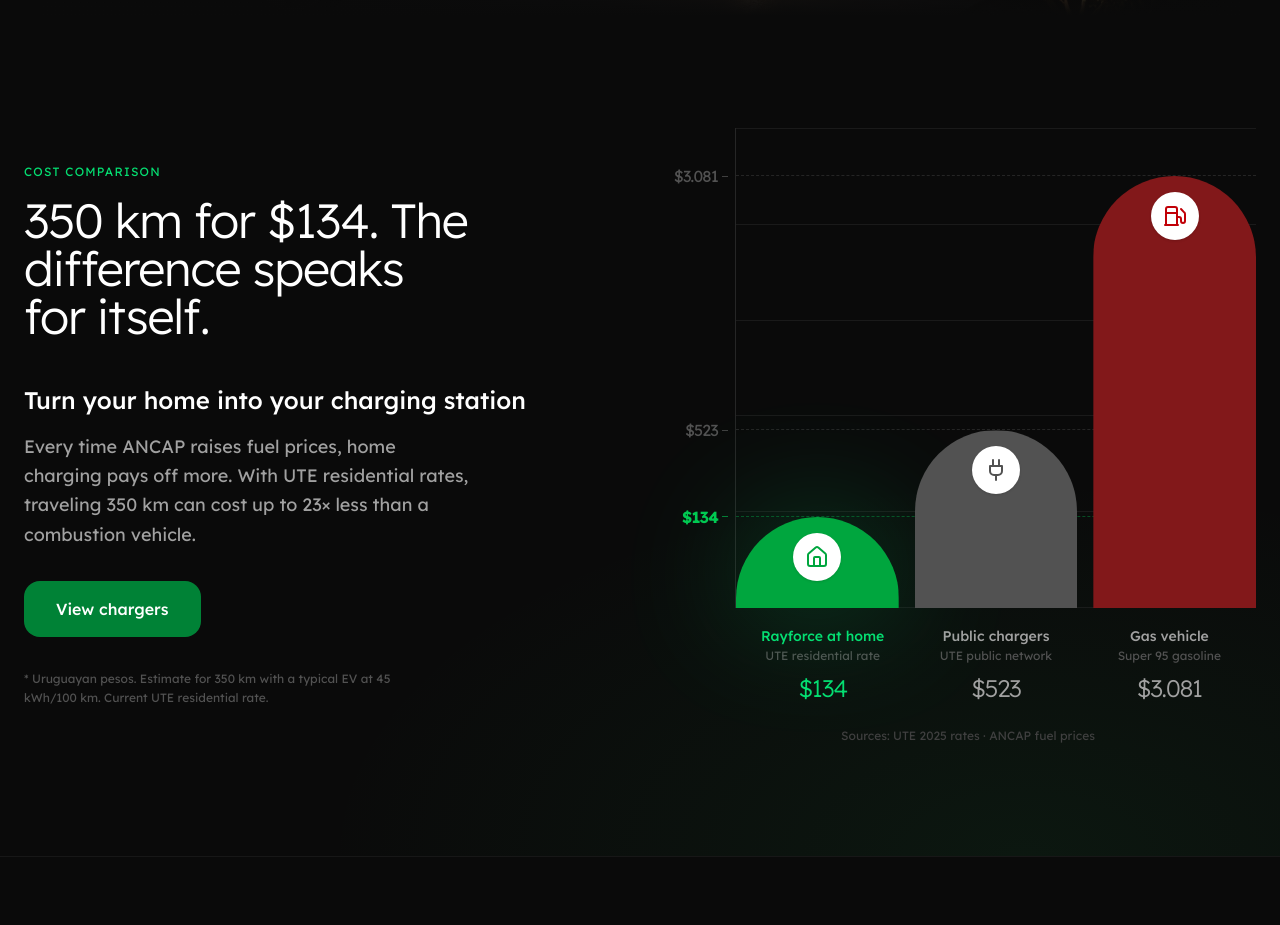
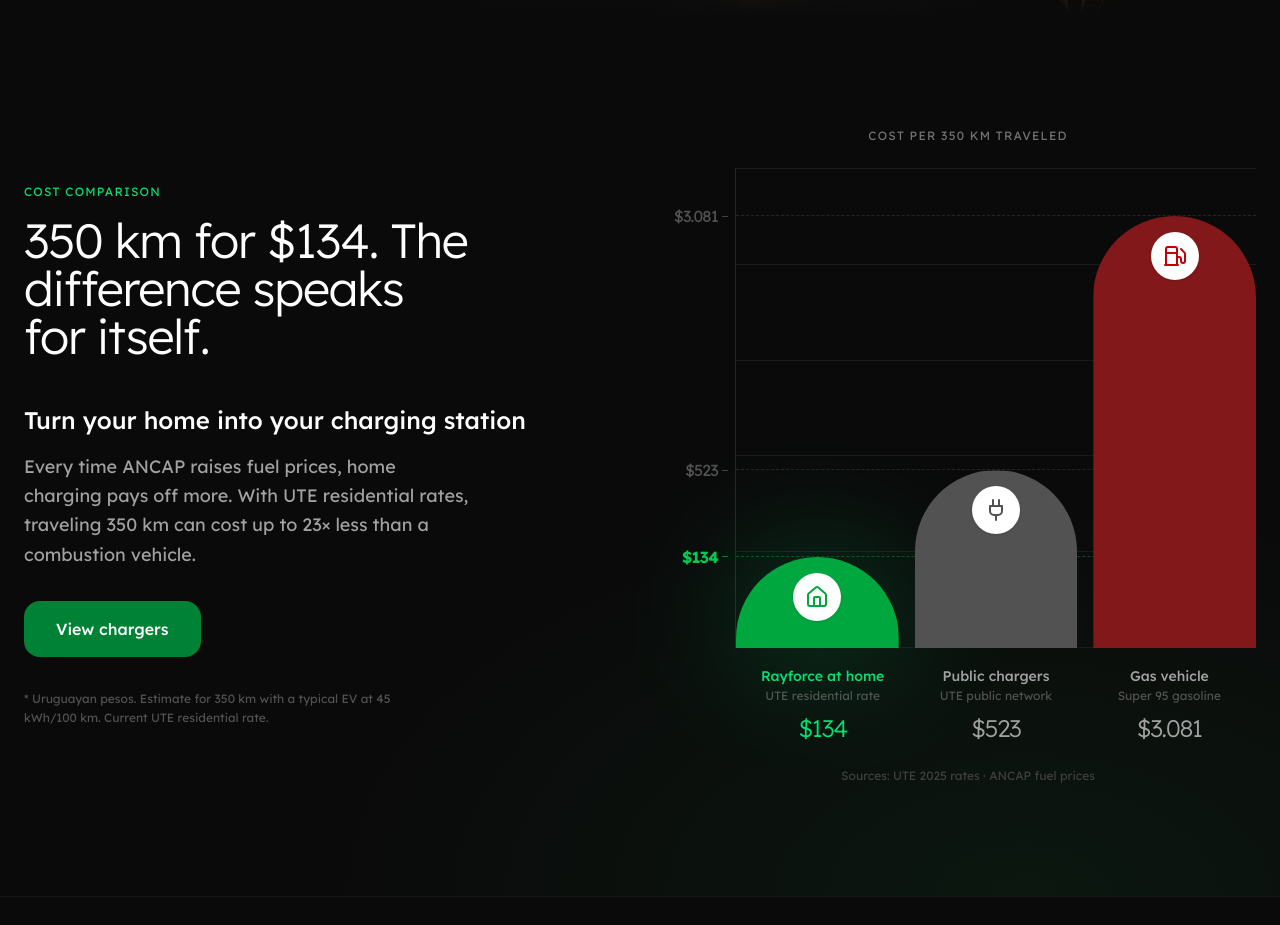
Before and after one commit to agreco88/rayforce-ev, a Next.js app: page /en in a window 1280 px wide. Shown: the part 784-1709 px from the top of the page. Built offline with nearby package versions, Linux system fonts and the light colour scheme.

Commit message:
Add chart title above cost comparison bar chart
Co-Authored-By: Claude Sonnet 4.6 <noreply@anthropic.com>

```diff
--- a/messages/en.json
+++ b/messages/en.json
@@ -98,6 +98,7 @@
       "title": "350 km for $134. The difference speaks for itself.",
       "subheading": "Turn your home into your charging station",
       "description": "Every time ANCAP raises fuel prices, home charging pays off more. With UTE residential rates, traveling 350 km can cost up to 23× less than a combustion vehicle.",
+      "chartTitle": "Cost per 350 km traveled",
       "cta": "View chargers",
       "unit": "350 km",
       "footnote": "* Uruguayan pesos. Estimate for 350 km with a typical EV at 45 kWh/100 km. Current UTE residential rate.",
--- a/messages/es.json
+++ b/messages/es.json
@@ -98,6 +98,7 @@
       "title": "350 km por $134. La diferencia habla sola.",
       "subheading": "Convertí tu casa en tu estación de carga",
       "description": "Cada vez que sube ANCAP, cargar en casa rinde más. Con tarifas residenciales UTE, recorrer 350 km puede costar hasta 23 veces menos que en un vehículo a combustión.",
+      "chartTitle": "Costo por 350 km recorridos",
       "cta": "Ver cargadores",
       "unit": "350 km",
       "footnote": "* Pesos uruguayos. Estimación para 350 km con un eléctrico típico de 45 kWh/100 km. Tarifa residencial UTE vigente.",
--- a/src/components/sections/home/cost/HomeCostSection.tsx
+++ b/src/components/sections/home/cost/HomeCostSection.tsx
@@ -123,6 +123,10 @@ export function HomeCostSection() {
             viewport={{ once: true }}
             transition={{ duration: 0.6, delay: 0.15 }}
           >
+            <p className="text-xs uppercase tracking-widest text-neutral-500 text-center mb-6">
+              {t("chartTitle")}
+            </p>
+
             {/* Chart: Y-axis + bars side by side */}
             <div className="flex" style={{ height: CHART_HEIGHT }}>
               {/* Y axis */}
```
